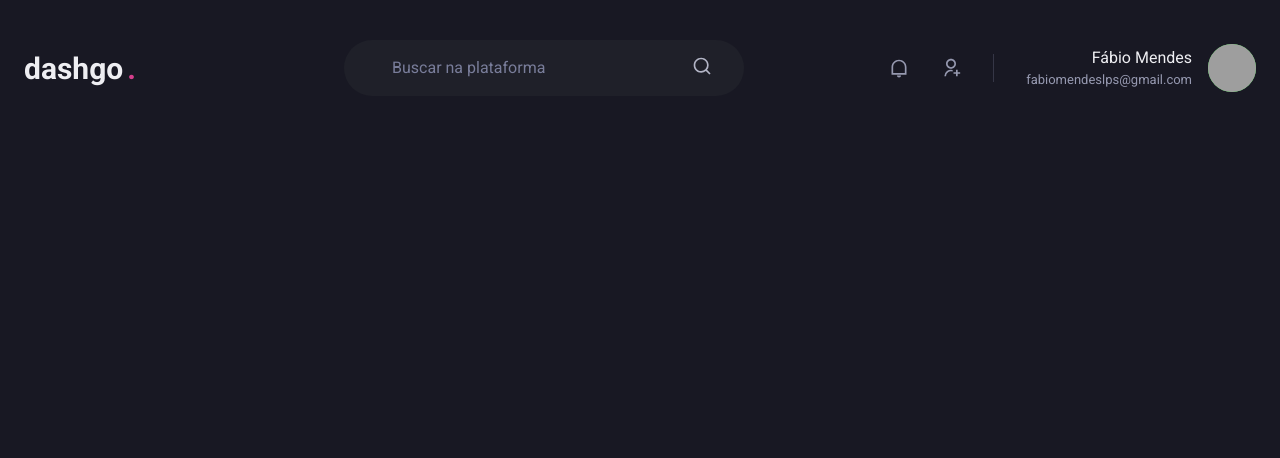
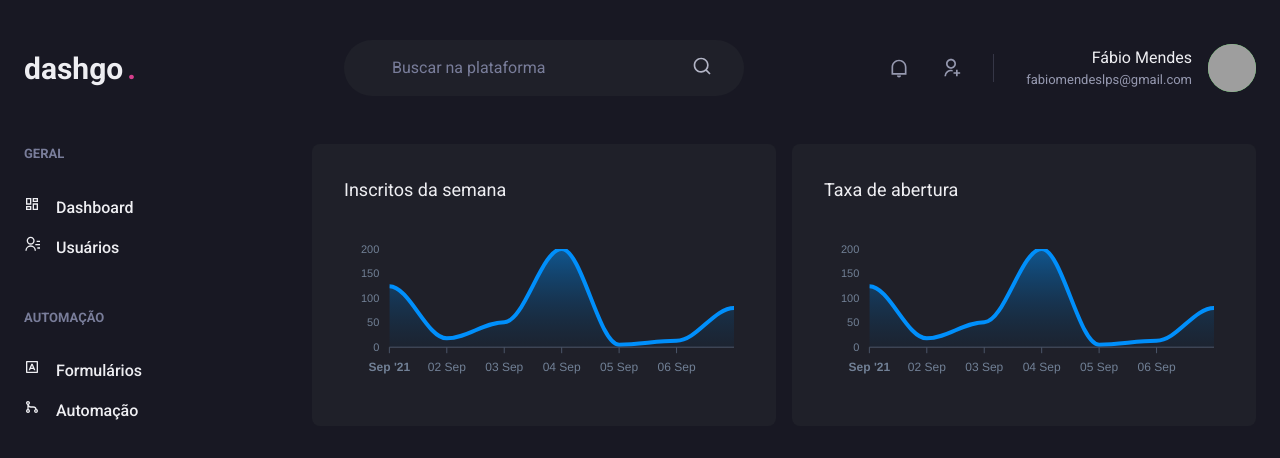
Before and after one commit to fabiobends/ignite-chapter-4-reactjs, a Next.js app: page /dashboard in a window 1280 px wide. Shown: the top 458 px of the page. Built offline with nearby package versions, Linux system fonts and the light colour scheme; grey boxes are pictures that could not be loaded.

Commit message:
add: complete dashboard

```diff
--- a/package.json
+++ b/package.json
@@ -13,9 +13,11 @@
     "@chakra-ui/react": "^1.6.7",
     "@emotion/react": "^11.4.1",
     "@emotion/styled": "^11.3.0",
+    "apexcharts": "^3.28.1",
     "framer-motion": "^4.1.17",
     "next": "11.1.2",
     "react": "17.0.2",
+    "react-apexcharts": "^1.3.9",
     "react-dom": "17.0.2",
     "react-icons": "^4.2.0"
   },
--- /dev/null
+++ b/src/components/Sidebar.tsx
@@ -0,0 +1,49 @@
+import { Box, Stack, Text, Link, Icon } from "@chakra-ui/react";
+import { RiContactsLine, RiDashboardLine, RiGitMergeLine, RiInputMethodLine } from "react-icons/ri";
+
+export function Sidebar() {
+  return (
+    <Box as="aside" w="64" mr="8">
+      <Stack spacing="12" align="flex-start">
+        <Box>
+          <Text fontWeight="bold" color="gray.400" fontSize="small">
+            GERAL
+          </Text>
+          <Stack spacing="4" mt="8" align="stretch">
+            <Link display="flex" align="center">
+              <Icon as={RiDashboardLine} />
+              <Text ml="4" fontWeight="medium">
+                Dashboard
+              </Text>
+            </Link>
+            <Link display="flex" align="center">
+              <Icon as={RiContactsLine} />
+              <Text ml="4" fontWeight="medium">
+                Usuários
+              </Text>
+            </Link>
+          </Stack>
+        </Box>
+        <Box>
+          <Text fontWeight="bold" color="gray.400" fontSize="small">
+            AUTOMAÇÃO
+          </Text>
+          <Stack spacing="4" mt="8" align="stretch">
+            <Link display="flex" align="center">
+              <Icon as={RiInputMethodLine} />
+              <Text ml="4" fontWeight="medium">
+                Formulários
+              </Text>
+            </Link>
+            <Link display="flex" align="center">
+              <Icon as={RiGitMergeLine} />
+              <Text ml="4" fontWeight="medium">
+                Automação
+              </Text>
+            </Link>
+          </Stack>
+        </Box>
+      </Stack>
+    </Box>
+  );
+}
--- a/src/pages/dashboard.tsx
+++ b/src/pages/dashboard.tsx
@@ -1,7 +1,85 @@
-import {Header} from '../components/Header'
+import { Header } from "../components/Header";
+import dynamic from "next/dynamic";
+
+import { Flex, SimpleGrid, Box, Text, theme } from "@chakra-ui/react";
+import { Sidebar } from "../components/Sidebar";
+import { ApexOptions } from "apexcharts";
+
+const Chart = dynamic(() => import("react-apexcharts"), {
+  ssr: false,
+});
+
+const options: ApexOptions = {
+  chart: {
+    toolbar: {
+      show: false,
+    },
+    zoom: {
+      enabled: false,
+    },
+    foreColor: theme.colors.gray[500],
+  },
+  grid: {
+    show: false,
+  },
+  dataLabels: {
+    enabled: false,
+  },
+  tooltip: {
+    enabled: false,
+  },
+  xaxis: {
+    type: "datetime",
+    axisBorder: {
+      color: theme.colors.gray[600],
+    },
+    axisTicks: {
+      color: theme.colors.gray[600],
+    },
+    categories: [
+      "2021-09-1T00:00:00.000Z",
+      "2021-09-2T00:00:00.000Z",
+      "2021-09-3T00:00:00.000Z",
+      "2021-09-4T00:00:00.000Z",
+      "2021-09-5T00:00:00.000Z",
+      "2021-09-6T00:00:00.000Z",
+      "2021-09-7T00:00:00.000Z",
+    ],
+  },
+  fill: {
+    opacity: 0.3,
+    type: "gradient",
+    gradient: {
+      shade: "dark",
+      opacityFrom: 0.7,
+      opacityTo: 0.3,
+    },
+  },
+};
+
+const series = [{ name: "series1", data: [124, 18, 51, 200, 5, 13, 80] }];
 
 export default function Dashboard() {
   return (
-    <Header/>
-  )
+    <Flex direction="column" h="100vh">
+      <Header />
+      <Flex w="100%" my="6" maxW={1480} mx="auto" px="6">
+        <Sidebar />
+        <SimpleGrid flex="1" gap="4" minChildWidth="320px" align="flex-start">
+          <Box p="8" bg="gray.800" borderRadius={8} pb="4">
+            <Text fontSize="lg" mb="4">
+              Inscritos da semana
+            </Text>
+            <Chart options={options} series={series} type="area" height={160} />
+          </Box>
+          <Box p="8" bg="gray.800" borderRadius={8}>
+            <Text fontSize="lg" mb="4">
+              Taxa de abertura
+            </Text>
+            <Chart options={options} series={series} type="area" height={160} />
+          </Box>
+        </SimpleGrid>
+      </Flex>
+    </Flex>
+  );
 }
```
Also changed, not shown: 1 other file (tests, documents, lock files or other folders).
